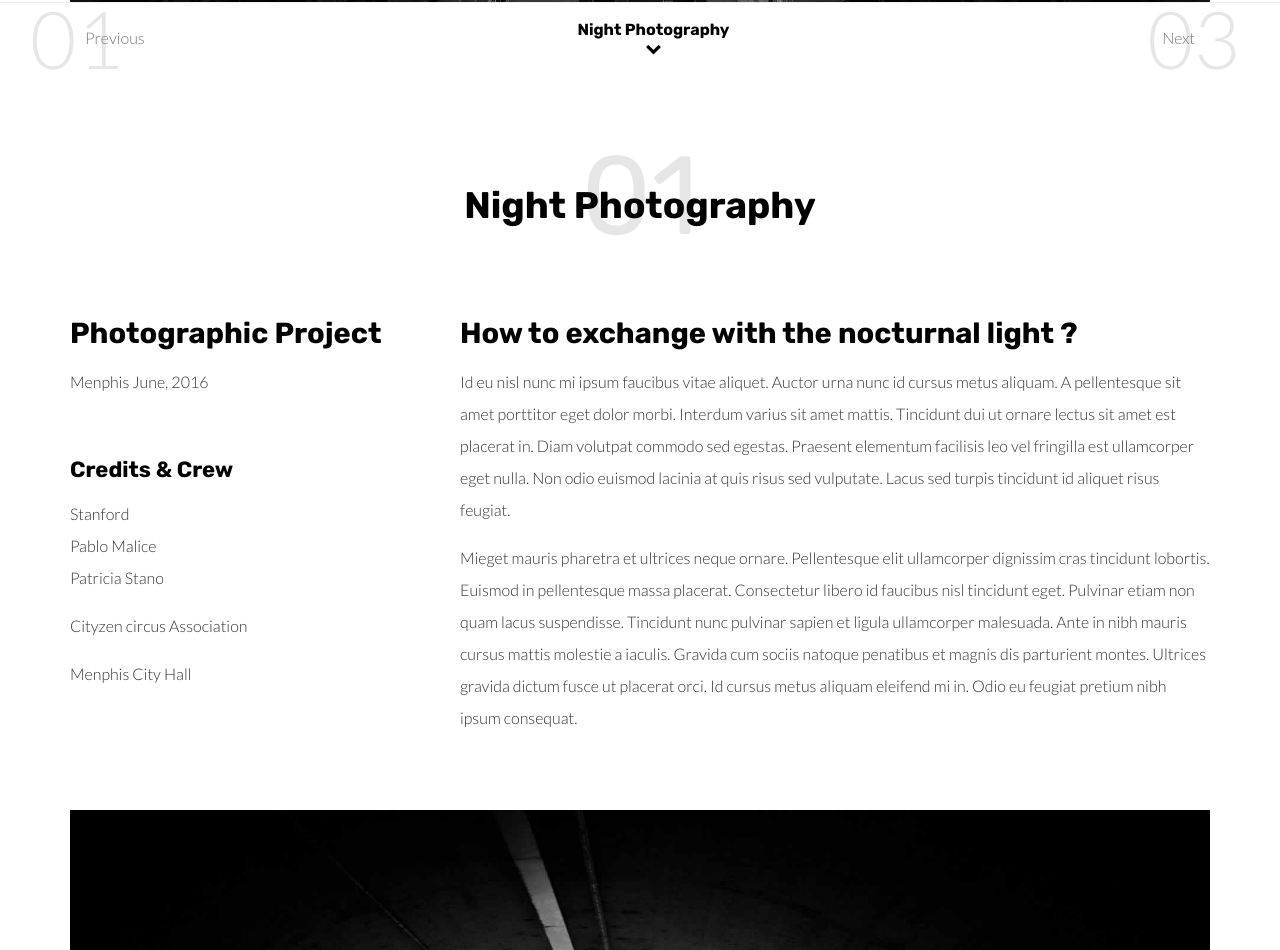
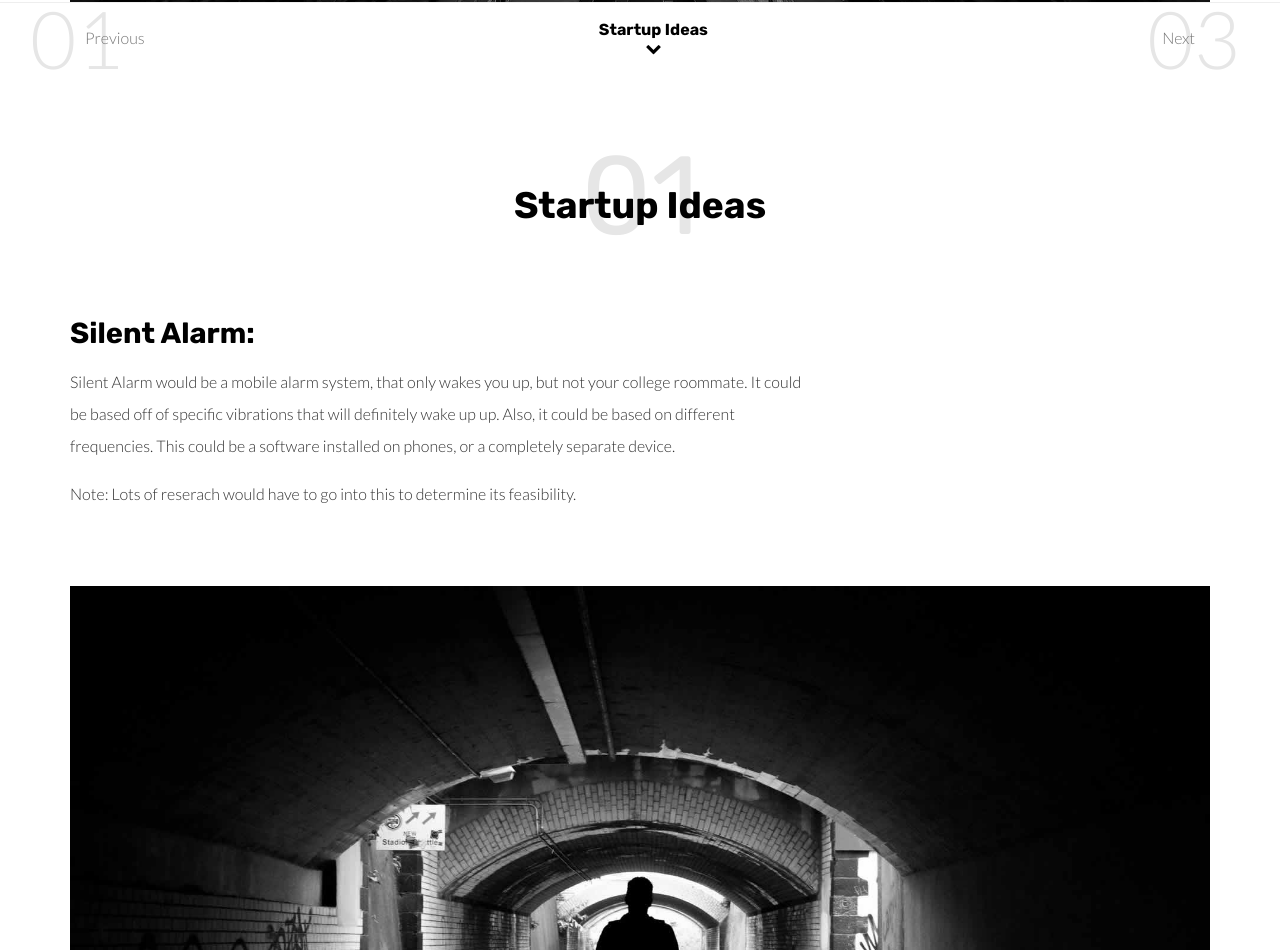
Before and after one commit to catalinacastaneda/ilc_page3, a plain HTML site: page project.html in a window 1280 px wide. Shown: the part 727-1677 px from the top of the page. Drawn offline with Linux system fonts and the light colour scheme.

Commit message:
Finished web

```diff
--- a/project.html
+++ b/project.html
@@ -88,38 +88,15 @@
     <div class="row">
       <div class="col-xs-12">
         <div class="text-center section-container-spacer">
-          <h2 class="with-project-number"><span class="project-number">01</span>Night Photography</h2>
+          <h2 class="with-project-number"><span class="project-number">01</span>Startup Ideas</h2>
         </div>
         <div class="row section-container-spacer">
-          <div class="col-md-4">
-              <div class="section-container-spacer">
-                <h3>Photographic Project</h3>
-                <p>Menphis June, 2016</p>
-              </div>
+          <div class="col-md-8">
+            <h3>Silent Alarm:</h3>
+            <p>Silent Alarm would be a mobile alarm system, that only wakes you up, but not your college roommate. It could be based off of specific vibrations that will definitely wake up up. Also, it could be based on different frequencies. This could be a software installed on phones, or a completely separate device.
 
-              <h4>Credits & Crew</h4>
-
-              <ul class="list-unstyled">
-                <li>Stanford</li>
-                <li>Pablo Malice</li>
-                <li>Patricia Stano</li>
-              </ul>
-
-
-              <p>Cityzen circus Association</p>
-              <p>Menphis City Hall</p>
-          </div>
-          <div class="col-md-8">
-            <h3>How to exchange with the nocturnal light ?</h3>
-            <p>Id eu nisl nunc mi ipsum faucibus vitae aliquet. Auctor urna nunc id cursus metus aliquam. A pellentesque sit amet
-              porttitor eget dolor morbi. Interdum varius sit amet mattis. Tincidunt dui ut ornare lectus sit amet est placerat
-              in. Diam volutpat commodo sed egestas. Praesent elementum facilisis leo vel fringilla est ullamcorper eget nulla.
-              Non odio euismod lacinia at quis risus sed vulputate. Lacus sed turpis tincidunt id aliquet risus feugiat.</p>
-              <p> Mieget mauris pharetra et ultrices neque ornare. Pellentesque elit ullamcorper dignissim cras tincidunt lobortis.
-              Euismod in pellentesque massa placerat. Consectetur libero id faucibus nisl tincidunt eget. Pulvinar etiam non
-              quam lacus suspendisse. Tincidunt nunc pulvinar sapien et ligula ullamcorper malesuada. Ante in nibh mauris cursus
-              mattis molestie a iaculis. Gravida cum sociis natoque penatibus et magnis dis parturient montes. Ultrices gravida
-              dictum fusce ut placerat orci. Id cursus metus aliquam eleifend mi in. Odio eu feugiat pretium nibh ipsum consequat.
+            </p> Note: Lots of reserach would have to go into this to determine its feasibility.
+              <p>
             </p>
           </div>
         </div>
@@ -161,7 +138,7 @@
             <a href="" title="" class="project-nav left"><span class="project-number">01</span>Previous</a>
           </li>
         </ul>
-        <p class="h5 navbar-text">Night Photography <i class="fa fa-chevron-down arrow-down" aria-hidden="true"></i></p>
+        <p class="h5 navbar-text">Startup Ideas <i class="fa fa-chevron-down arrow-down" aria-hidden="true"></i></p>
 
         <ul class="navbar-nav nav navbar-right">
           <li>
```
Also changed, not shown: about.html (+3 -6 lines), index.html (+3 -4 lines), assets/images/chicago.jpeg (added), assets/images/hi.jpg (added), assets/images/img-profil.jpg, 2 other files.
